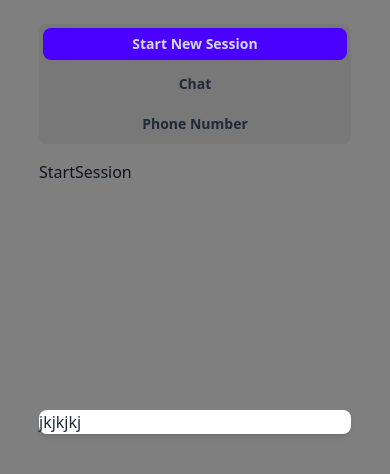
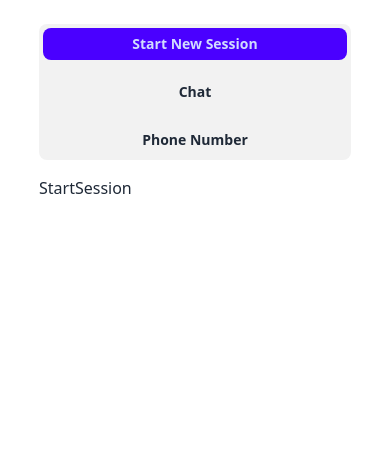
Before and after one commit to Sam-Tennyson/web-chat-poc, a React (Vite) app: page / in a window 390 px wide. Shown: the top 474 px of the page. Built offline with nearby package versions, Linux system fonts and the light colour scheme.

Commit message:
modal-changes

```diff
--- a/src/components/atoms/CustomModal.tsx
+++ b/src/components/atoms/CustomModal.tsx
@@ -2,18 +2,25 @@ import React, { ReactNode } from "react";
 
 interface ICustomModal {
   children: ReactNode;
-  id: string;
+  isOpen: boolean;
+  onClose: () => void;
 }
 
 const CustomModal: React.FC<ICustomModal> = (props) => {
-  const { children, id } = props;
+  const { children, isOpen = false, onClose } = props;
+
   return (
     <>
       <div
-        id={id}
-        className="fixed top-0 left-0 w-screen h-screen bg-black bg-opacity-50 justify-center items-center hidden transition-opacity duration-500"
+        className={`fixed top-0 left-0 w-screen h-screen bg-black bg-opacity-50 justify-center items-center transition-opacity duration-500 ${
+          isOpen ? "flex" : "hidden"
+        }`}
+        onClick={onClose}
       >
-        <div className="bg-white rounded-lg shadow-md  w-4/5 flex flex-col">
+        <div
+          className="bg-white rounded-lg shadow-md lg:w-[40%] md:w-[60%] w-[90%] flex flex-col"
+          onClick={(e) => e.stopPropagation()}
+        >
           {children}
         </div>
       </div>
--- a/src/components/atoms/CustomTab.tsx
+++ b/src/components/atoms/CustomTab.tsx
@@ -6,7 +6,7 @@ const CustomTab: React.FC<ICustomTabProps> = (props) => {
   return (
     <div
       role="tablist"
-      className="tabs tabs-boxed flex md:flex-row flex-col items-center justify-center gap-2 mb-4"
+      className="tabs tabs-boxed flex md:flex-row flex-col items-center justify-center gap-4 mb-4"
     >
       {tabList?.map((tab) => (
         <a
--- a/src/components/molecules/Chat.tsx
+++ b/src/components/molecules/Chat.tsx
@@ -1,17 +1,38 @@
 /* eslint-disable @typescript-eslint/no-explicit-any */
-import React from "react";
+import React, { useState } from "react";
 import ShowMessage from "../atoms/ShowMessage";
+import CustomModal from "../atoms/CustomModal";
 
 const Chat: React.FC = () => {
+  const [openModal, setOpenModal] = useState(false);
+  const showModal = () => setOpenModal(true);
+  const hideModal = () => setOpenModal(false);
   const message = `    Lorem ipsum dolor sit, amet consectetur adipisicing elit. Deleniti quod quaerat tenetur nam quam voluptatem in dolor, culpa corporis similique. Fug. Molestiae distinctio, dolorem eligendi tempora itaque unde placeat velit eius fugit esse aperiam enim delectus inventore expedita reprehenderit rei`;
 
   const handleReply = (data: any) => {
     console.log(data);
+    showModal();
   };
   return (
-    <div className="flex flex-col gap-2">
-      <ShowMessage message={message} onclick={handleReply} />
-    </div>
+    <>
+      {openModal && (
+        <CustomModal isOpen={openModal} onClose={hideModal}>
+          <div className="flex flex-col gap-5 p-6">
+            <h2 className="font-bold font-xl">Message</h2>
+            <textarea
+              cols={30}
+              rows={4}
+              placeholder={"Type the message you want to send..."}
+              className="bg-[#ffffff] pt-2.5 pr-[15px] pb-2.5 pl-[15px] rounded-[5px] border-solid border-[#9889e1] border flex flex-col gap-0 items-start justify-start self-stretch shrink-0 relative overflow-hidden"
+            ></textarea>
+            <button className="btn btn-info">Add</button>
+          </div>
+        </CustomModal>
+      )}
+      <div className="flex flex-col gap-2">
+        <ShowMessage message={message} onclick={handleReply} />
+      </div>
+    </>
   );
 };
 
--- a/src/index.css
+++ b/src/index.css
@@ -1,3 +1,29 @@
 @tailwind base;
 @tailwind components;
 @tailwind utilities;
+
+:root {
+  --color-primary: #0a102d;
+  --color-secondary: #9561e2;
+  --color-success: #38a169;
+  --color-warning: #e37400;
+  --color-danger: #e3342f;
+  /* Add more color variables as needed */
+
+  --color-banner-from: #c0222200;
+  --color-banner-to: #0a102d;
+}
+
+input::placeholder,
+textarea::placeholder {
+  color: #d2d2d2;
+  font-size: 0.875rem;
+  line-height: 1.25rem;
+  font-family: 'Inter-Regular', sans-serif;
+  position: relative;
+}
+
+input:focus-visible,
+textarea:focus-visible {
+  outline: none;
+}
--- a/src/views/Home.tsx
+++ b/src/views/Home.tsx
@@ -1,5 +1,5 @@
 /* eslint-disable @typescript-eslint/no-explicit-any */
-import { useEffect, useState } from "react";
+import { useState } from "react";
 
 // components
 import CustomTab from "../components/atoms/CustomTab";
@@ -9,8 +9,6 @@ import QRComponent from "../components/molecules/QRComponent";
 
 // constants
 import { STRINGS, TAB_OPTIONS } from "../shared/constants";
-import CustomModal from "../components/atoms/CustomModal";
-import { openModal } from "../shared/utilies";
 
 const Home = () => {
   const [activeTab, setActiveTab] = useState<any>(TAB_OPTIONS?.[0]);
@@ -41,16 +39,8 @@ const Home = () => {
     }
   };
 
-  useEffect(() => {
-    setTimeout(() => {
-      openModal("test");
-    }, 3000);
-  }, []);
   return (
     <>
-      <CustomModal id="test">
-        <h3>jkjkjkj</h3>
-      </CustomModal>
       <CustomTab
         tabList={TAB_OPTIONS}
         activeTab={activeTab}
```
